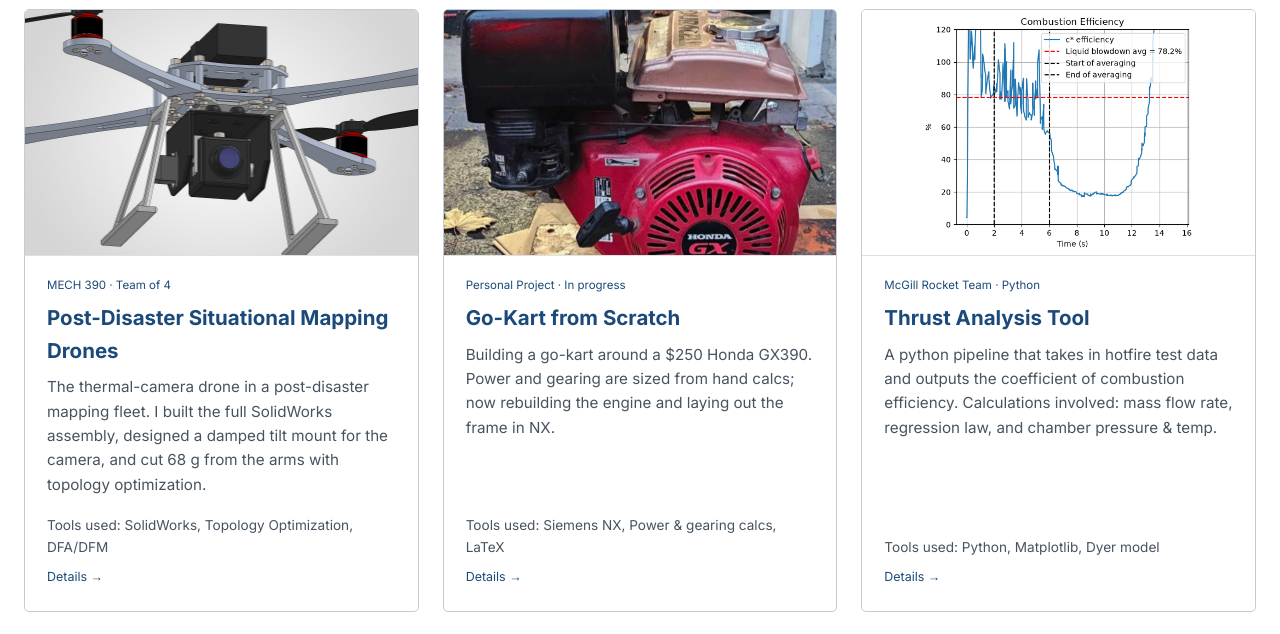
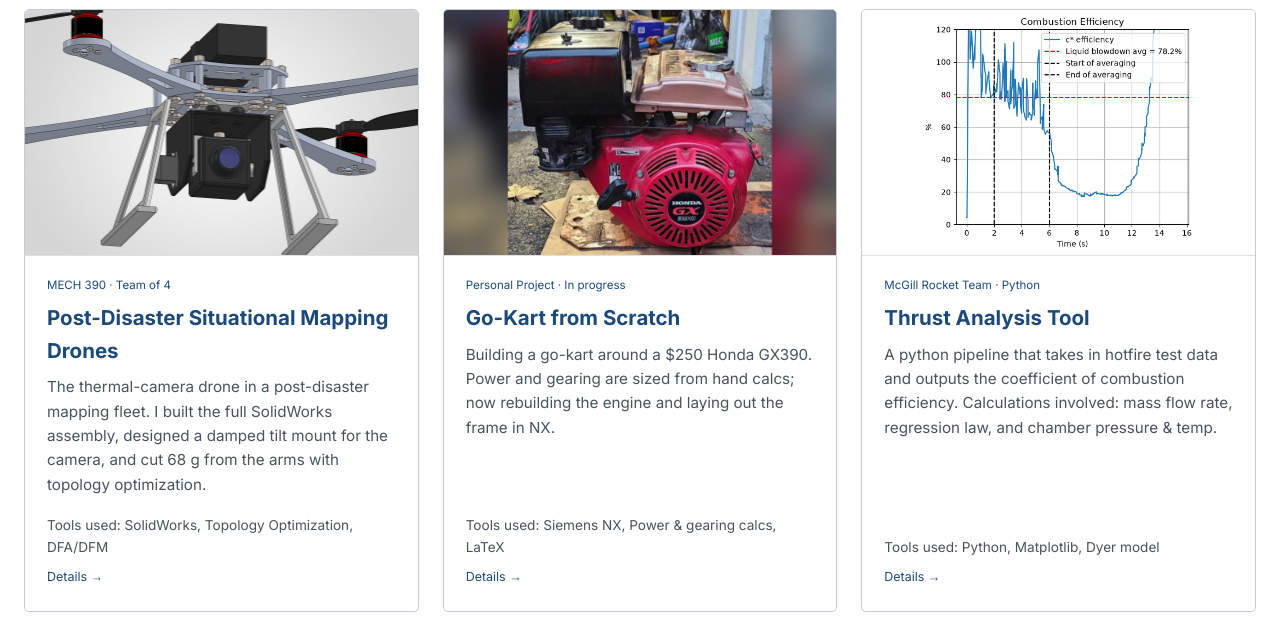
Before and after one commit to neelviegas/neelviegas.github.io, a plain HTML site: page index.html in a window 1280 px wide. Shown: the part 159-793 px from the top of the page. Drawn offline with Linux system fonts and the light colour scheme.

Commit message:
Show the whole GX390 in the go-kart thumbnail (#8)
Uses a 16:10 thumbnail with the full engine centered on a blurred copy of
the photo, so the card no longer crops the top and bottom off.


Claude-Session: https://claude.ai/code/session_019AqUA74rr57SfRsqx9tv9f

Co-authored-by: Claude <noreply@anthropic.com>

```diff
--- a/index.html
+++ b/index.html
@@ -64,7 +64,7 @@
       <!-- Go-Kart -->
       <a class="card" href="projects.html#gokart">
         <div class="thumb cover">
-          <img src="media/Go%20Kart/GX390%20Engine.jpg" alt="Used Honda GX390 engine for the go-kart">
+          <img src="media/Go%20Kart/GX390%20Thumb.jpg" alt="Used Honda GX390 engine for the go-kart">
         </div>
         <div class="body">
           <div class="kicker">Personal Project · In progress</div>
```
Also changed, not shown: media/Go Kart/GX390 Thumb.jpg (added).
